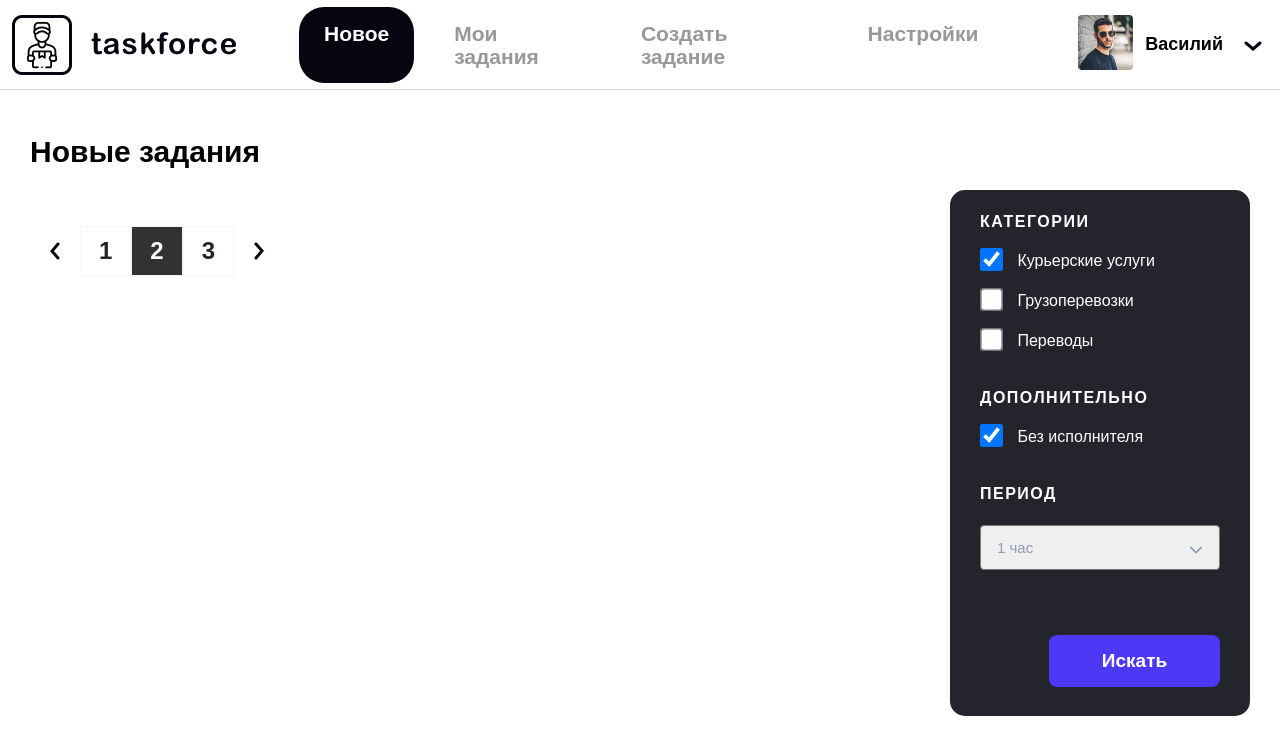
After one commit to htmlacademy-yii/1515049-task-force-1, a Yii app: template views/tasks/index.php in a window 1280 px wide. The commit adds this page. Shown: the top 755 px of the page. Run offline with PHP 8.4 and a stand-in for Yii, Linux system fonts and the light colour scheme; the template is opened without the code that fills it, so the values that code supplies are empty; some libraries are stand-ins or nearby versions; some web fonts are replaced.

Commit message:
module5-task2 completed

```diff
--- a/controllers/SiteController.php
+++ b/controllers/SiteController.php
@@ -7,15 +7,13 @@ use yii\filters\AccessControl;
 use yii\web\Controller;
 use yii\web\Response;
 use yii\filters\VerbFilter;
-use app\models\LoginForm;
-use app\models\ContactForm;
 
 class SiteController extends Controller
 {
     /**
      * {@inheritdoc}
      */
-    public function behaviors()
+    public function behaviors(): array
     {
         return [
             'access' => [
@@ -59,7 +57,7 @@ class SiteController extends Controller
      *
      * @return string
      */
-    public function actionIndex()
+    public function actionIndex(): string
     {
         return $this->render('index');
     }
--- /dev/null
+++ b/views/tasks/index.php
@@ -0,0 +1,89 @@
+<?php
+/** @var yii\web\View $this */
+/** @var $tasks */
+
+use yii\helpers\Html;
+use yii\helpers\Url;
+?>
+
+<main class="main-content container">
+    <div class="left-column">
+        <h3 class="head-main head-task">Новые задания</h3>
+        <?php foreach ($tasks as $task): ?>
+        <div class="task-card">
+            <div class="header-task">
+                <a  href="<?= Url::to(['tasks/view', 'id' => $task->id]) ?>" class="link link--block link--big">
+                    <?= Html::encode($task->title) ?>
+                </a>
+                <p class="price price--task"><?= Html::encode($task->budget) ?> ₽</p>
+            </div>
+            <p class="info-text"><span class="current-time"><?= Yii::$app->formatter->asRelativeTime($task->created_at) ?></span></p>
+            <p class="task-text">
+                <?= Html::encode($task->description) ?>
+            </p>
+            <div class="footer-task">
+                <p class="info-text town-text"><?= Html::encode($task->city->name) ?></p>
+                <p class="info-text category-text">Переводы</p>
+                <a href="#" class="button button--black">Смотреть Задание</a>
+            </div>
+        </div>
+        <?php endforeach; ?>
+        <div class="pagination-wrapper">
+            <ul class="pagination-list">
+                <li class="pagination-item mark">
+                    <a href="#" class="link link--page"></a>
+                </li>
+                <li class="pagination-item">
+                    <a href="#" class="link link--page">1</a>
+                </li>
+                <li class="pagination-item pagination-item--active">
+                    <a href="#" class="link link--page">2</a>
+                </li>
+                <li class="pagination-item">
+                    <a href="#" class="link link--page">3</a>
+                </li>
+                <li class="pagination-item mark">
+                    <a href="#" class="link link--page"></a>
+                </li>
+            </ul>
+        </div>
+    </div>
+    <div class="right-column">
+        <div class="right-card black">
+            <div class="search-form">
+                <form>
+                    <h4 class="head-card">Категории</h4>
+                    <div class="form-group">
+                        <div class="checkbox-wrapper">
+                            <label class="control-label" for="сourier-services">
+                                <input type="checkbox" id="сourier-services" checked>
+                                Курьерские услуги</label>
+                            <label class="control-label" for="cargo-transportation">
+                                <input id="cargo-transportation" type="checkbox">
+                                Грузоперевозки</label>
+                            <label class="control-label" for="translations">
+                                <input id="translations" type="checkbox">
+                                Переводы</label>
+                        </div>
+                    </div>
+                    <h4 class="head-card">Дополнительно</h4>
+                    <div class="form-group">
+                        <label class="control-label" for="without-performer">
+                            <input id="without-performer" type="checkbox" checked>
+                            Без исполнителя</label>
+                    </div>
+                    <h4 class="head-card">Период</h4>
+                    <div class="form-group">
+                        <label for="period-value"></label>
+                        <select id="period-value">
+                            <option>1 час</option>
+                            <option>12 часов</option>
+                            <option>24 часа</option>
+                        </select>
+                    </div>
+                    <input type="submit" class="button button--blue" value="Искать">
+                </form>
+            </div>
+        </div>
+    </div>
+</main>
```
Also changed, not shown: config/web.php (+8 -2 lines), controllers/TasksController.php (added, +19 -0 lines), views/site/index.php (+17 -17 lines).
